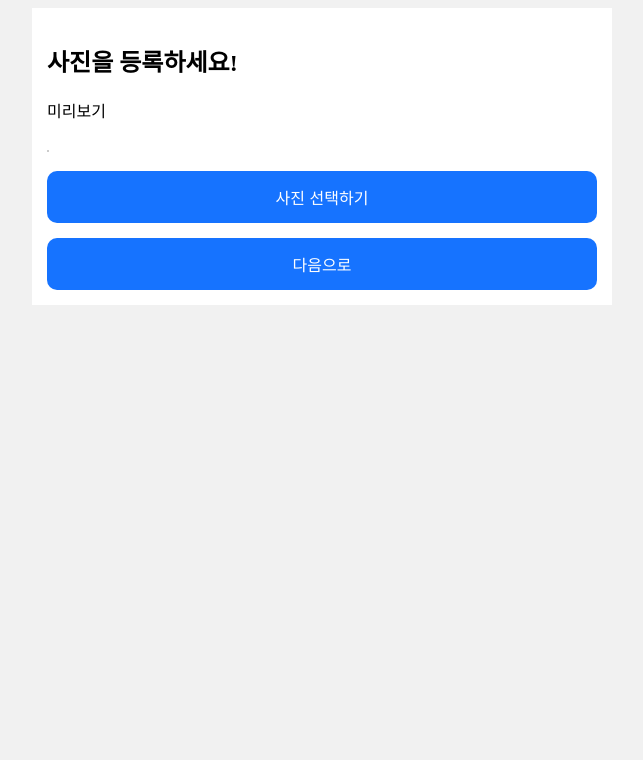
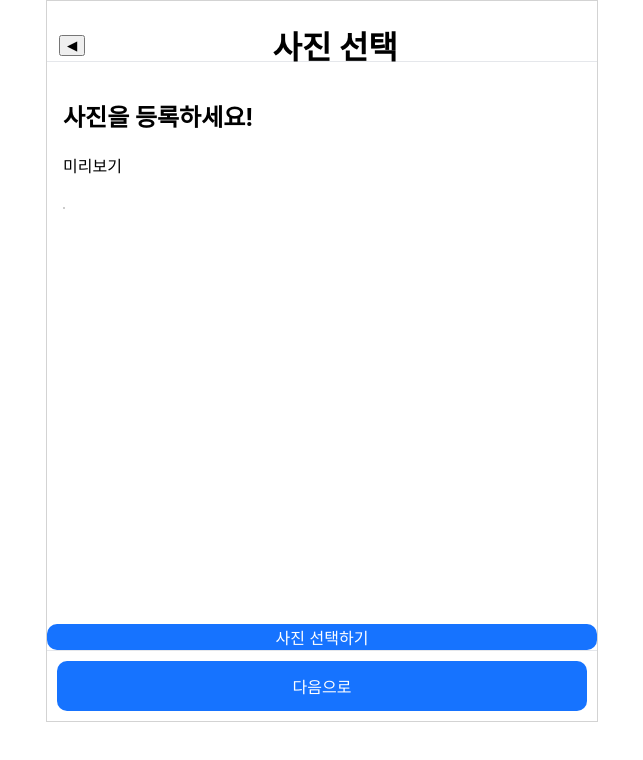
Before and after one commit to ShinEunBee/withmylover, a website built with Vite: page index.html in a window 1280 px wide. Both pictures are taken after a click on the button "시작하기". Shown: the whole page, without its empty margins (318-961 px from the left). Built offline with nearby package versions, Linux system fonts and the light colour scheme; a web font is replaced by a local one.

Commit message:
header 컴포넌트 추가, css 수정

```diff
--- a/index.html
+++ b/index.html
@@ -3,12 +3,18 @@
   <head>
     <meta charset="UTF-8" />
     <title>withmylover</title>
+    <link
+      rel="stylesheet"
+      as="style"
+      crossorigin
+      href="https://cdn.jsdelivr.net/gh/orioncactus/pretendard/dist/web/static/pretendard.css"
+    />
     <link rel="stylesheet" href="/public/styles/style.css" />
   </head>
   <body>
     <nav></nav>
 
-    <div id="app" class="vertical-page"></div>
+    <div id="app"></div>
 
     <script type="module" src="/src/main.ts"></script>
   </body>
--- a/public/styles/style.css
+++ b/public/styles/style.css
@@ -1,5 +1,3 @@
-@import url("https://cdn.jsdelivr.net/gh/orioncactus/pretendard@v1.3.8/dist/web/variable/pretendardvariable.css");
-
 :root {
   --primary: #1673ff;
   --primary-hover: #1254b8;
@@ -8,43 +6,110 @@
   --bg: #ffffff;
 }
 
-html {
-  background-color: rgb(241, 241, 241);
+html,
+body {
+  font-family:
+    Pretendard,
+    -apple-system,
+    BlinkMacSystemFont,
+    "Segoe UI",
+    Roboto,
+    "Apple SD Gothic Neo",
+    "Noto Sans KR",
+    "Malgun Gothic",
+    sans-serif;
 }
 
 body {
+  margin: 0;
   display: flex;
   justify-content: center;
-  font-family: Pretendard;
+  align-items: center;
 }
 
-button {
-  cursor: pointer;
+.app-container {
+  width: 550px;
+  min-height: 90vh;
+  border: 1px solid lightgray;
+  display: flex;
+  flex-direction: column;
 }
 
-.vertical-page {
-  background-color: var(--bg);
-  display: flex;
-  width: 100%;
-  max-width: 550px;
-  flex-direction: column;
-  padding: 15px;
+header {
+  height: 60px;
+  display: grid;
+  grid-template-columns: auto 1fr auto;
+  align-items: center;
+  text-align: center;
+  padding: 0 12px;
+  border-bottom: 1px solid var(--border);
 }
 
-.main {
+.main-container {
   flex: 1;
+  overflow-y: auto;
+  padding: 16px;
+}
+
+.btn-container {
+  height: 50px;
+  border-top: 1px solid var(--border);
+  padding: 10px 10px;
 }
 
 .btn {
   width: 100%;
-  padding: 14px 0;
+  height: 100%;
   border-radius: 10px;
   font-size: 16px;
-  border: 0px;
-  margin-top: 15px;
+  border: none;
 }
 
 .btn-primary {
   background-color: var(--primary);
   color: white;
 }
+
+.frame-item {
+  position: relative;
+  border-radius: 12px;
+  border: 2px solid transparent;
+  overflow: hidden;
+  background: #f9fafb;
+
+  transition:
+    transform 0.2s ease,
+    border-color 0.2s ease,
+    box-shadow 0.2s ease;
+}
+
+.frame-item img {
+  width: 100%;
+  display: block;
+}
+
+.frame-item.is-selected {
+  border-color: var(--primary);
+  transform: scale(1.03);
+  box-shadow: 0 6px 16px rgba(22, 115, 255, 0.25);
+}
+
+.frame-item.is-selected::after {
+  content: "✓";
+  position: absolute;
+  top: 8px;
+  right: 8px;
+
+  width: 22px;
+  height: 22px;
+  border-radius: 50%;
+  background: var(--primary);
+  color: white;
+
+  font-size: 14px;
+  font-weight: 600;
+
+  display: flex;
+  align-items: center;
+  justify-content: center;
+}
--- /dev/null
+++ b/src/components/header.ts
@@ -0,0 +1,30 @@
+export class Header {
+    private root: HTMLElement;
+    private header: HTMLElement;
+
+    constructor(root: HTMLElement, text: string) {
+        this.root = root;
+
+        this.header = document.createElement("header");
+
+        this.createLayout(text);
+    }
+
+    private createLayout(text: string) {
+        const back = document.createElement("button");
+        back.textContent = "◀";
+
+        const title = document.createElement("h1");
+        title.textContent = text;
+
+        this.header.append(back, title);
+    }
+
+    mount() {
+        this.root.prepend(this.header);
+    }
+
+    unmount() {
+        this.root.removeChild(this.header);
+    }
+}
--- a/src/pages/FrameSelectPage.ts
+++ b/src/pages/FrameSelectPage.ts
@@ -3,10 +3,12 @@ import { Page } from "../app/page";
 import type { Router } from "../app/router";
 import { Button } from "../components/button";
 import { FrameItem } from "../components/frameItem";
+import { Header } from "../components/header";
 
 export class FrameSelectPage extends Page {
     constructor(router: Router, app: App) {
         const container = document.createElement("div");
+        container.className = "app-container";
 
         const selectedImage = app.selectedImageValue;
 
@@ -26,6 +28,13 @@ export class FrameSelectPage extends Page {
 
         super(container);
 
+        const header = new Header(
+            this.tag,
+            "프레임 선택"
+        );
+
+        header.mount();
+
         const frames = [
             { id: "frame_1", src: "../frames/frame_1.png" },
             { id: "frame2", src: "/frames/frame2.png" },
@@ -39,14 +48,19 @@ export class FrameSelectPage extends Page {
             item.mount(container);
         });
 
+        const section = document.createElement("section");
+        section.className = "btn-container";
 
         const nextButton = new Button(
-            this.tag,
+            section,
             "다음으로",
             () => {
                 router.navigate("/result");
             }
-        )
+        );
+
+        container.append(section);
+        nextButton.mount();
 
         nextButton.mount();
     }
--- a/src/pages/HomePage.ts
+++ b/src/pages/HomePage.ts
@@ -1,26 +1,33 @@
 import { Page } from "../app/page";
 import type { Router } from "../app/router";
 import { Button } from "../components/button";
+import { Header } from "../components/header";
 
 export class HomePage extends Page {
     constructor(router: Router) {
         const container = document.createElement("div");
-
-        container.innerHTML = `
-            <h1>Home</h1>
-            <p>환영합니당</p>
-        `;
-
+        container.className = "app-container";
         super(container);
 
+        const header = new Header(
+            this.tag,
+            "Home"
+        );
+
+        header.mount();
+
+        const section = document.createElement("section");
+        section.className = "btn-container";
+
         const startButton = new Button(
-            this.tag,
+            section,
             "시작하기",
             () => {
                 router.navigate("/photo-select");
             }
         );
 
+        container.append(section);
         startButton.mount();
     }
 }
--- a/src/pages/PhotoSelectPage.ts
+++ b/src/pages/PhotoSelectPage.ts
@@ -3,6 +3,7 @@ import { Button } from "../components/button";
 import type { Router } from "../app/router";
 import type { App } from "../app/app";
 import { imageCrop } from "../utils/imageCrop";
+import { Header } from "../components/header";
 
 export class PhotoSelectPage extends Page {
     private fileInput: HTMLInputElement;
@@ -10,19 +11,29 @@ export class PhotoSelectPage extends Page {
 
     constructor(router: Router, app: App) {
         const container = document.createElement("div");
+        container.className = "app-container";
 
         container.innerHTML = `
-            <h2>사진을 등록하세요!</h2>
+            <div class="main-container">
+                <h2>사진을 등록하세요!</h2>
 
-            <input type="file" accept="image/*" style="display:none" />
+                <input type="file" accept="image/*" style="display:none" />
 
-            <div>
-                <p>미리보기</p>
-                <img style="max-width: 100%; border: 1px solid #ccc;" />
+                <div>
+                    <p>미리보기</p>
+                    <img style="max-width: 100%; border: 1px solid #ccc;" />
+                </div>
             </div>
         `;
 
         super(container);
+
+        const header = new Header(
+            this.tag,
+            "사진 선택"
+        );
+
+        header.mount();
 
         this.fileInput = container.querySelector("input")!;
         this.previewImg = container.querySelector("img")!;
@@ -35,8 +46,11 @@ export class PhotoSelectPage extends Page {
             }
         );
 
+        const section = document.createElement("section");
+        section.className = "btn-container";
+
         const nextButton = new Button(
-            this.tag,
+            section,
             "다음으로",
             () => {
                 router.navigate("/frame-select");
@@ -44,6 +58,8 @@ export class PhotoSelectPage extends Page {
         );
 
         selectButton.mount();
+
+        container.append(section);
         nextButton.mount();
 
         this.fileInput.addEventListener("change", () => {
--- a/src/pages/ResultPage.ts
+++ b/src/pages/ResultPage.ts
@@ -14,9 +14,7 @@ export class ResultPage extends Page {
             return;
         }
 
-
         container.innerHTML = `
-            <h2>완료!</h2>
             <div class="result">
                 <canvas></canvas>
             </div>
```
